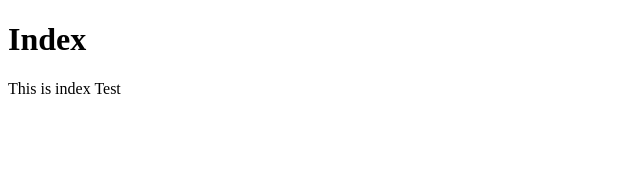
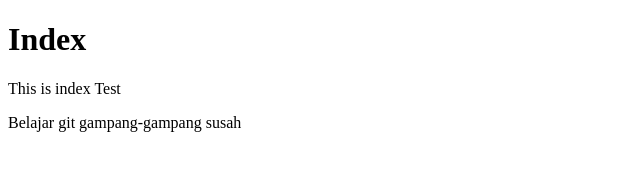
Before and after one commit to muhammad-ardiyansah/belajar-git, a plain HTML site: page index.html in a window 1280 px wide. Shown: the whole page, without its empty margins (0-640 px from the left). Drawn offline with Linux system fonts and the light colour scheme.

Commit message:
belajar git

```diff
--- a/index.html
+++ b/index.html
@@ -7,6 +7,6 @@
 
 <h1>Index</h1>
 <p>This is index Test</p>
-
+<p>Belajar git gampang-gampang susah</p>
 </body>
 </html>
```
